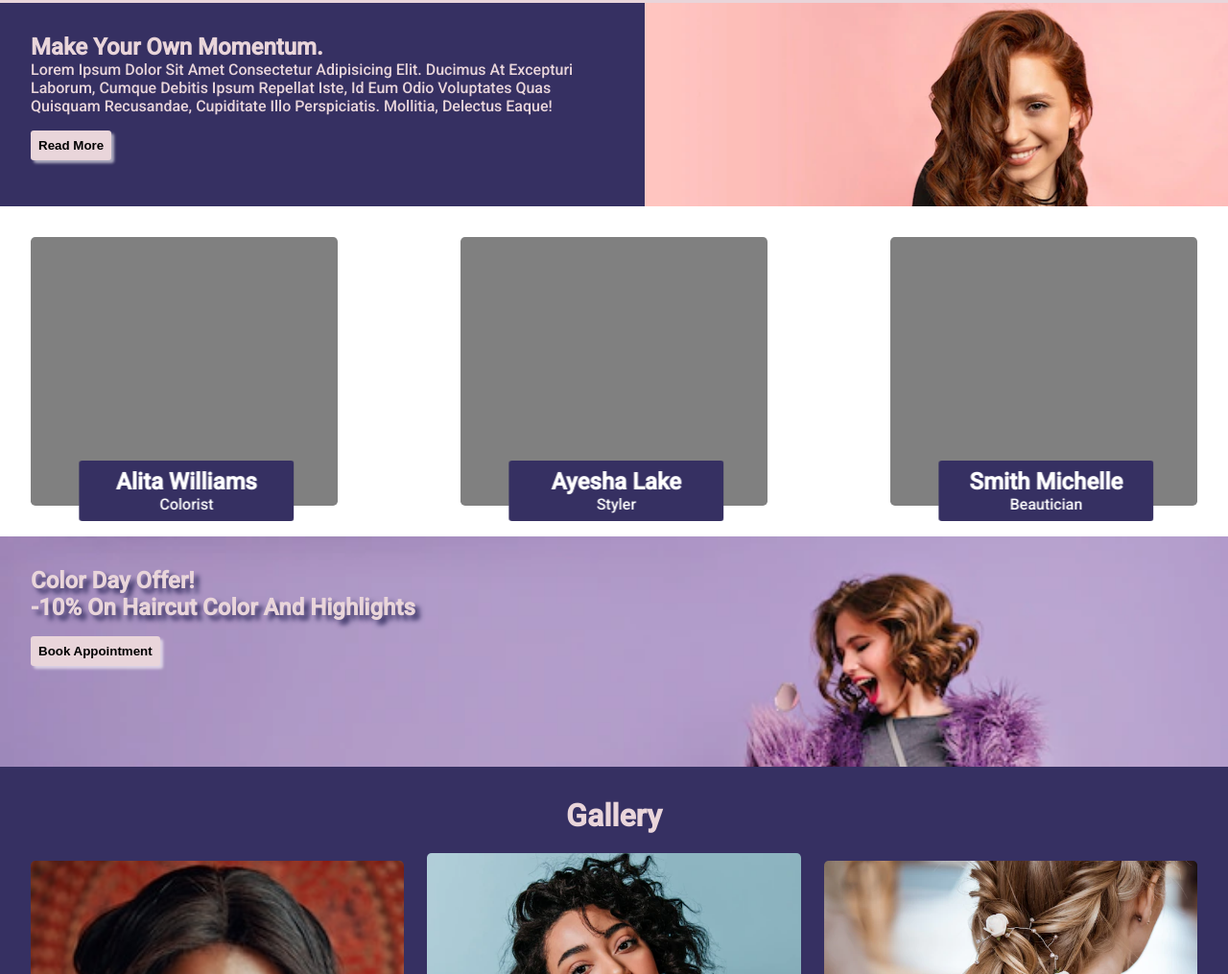
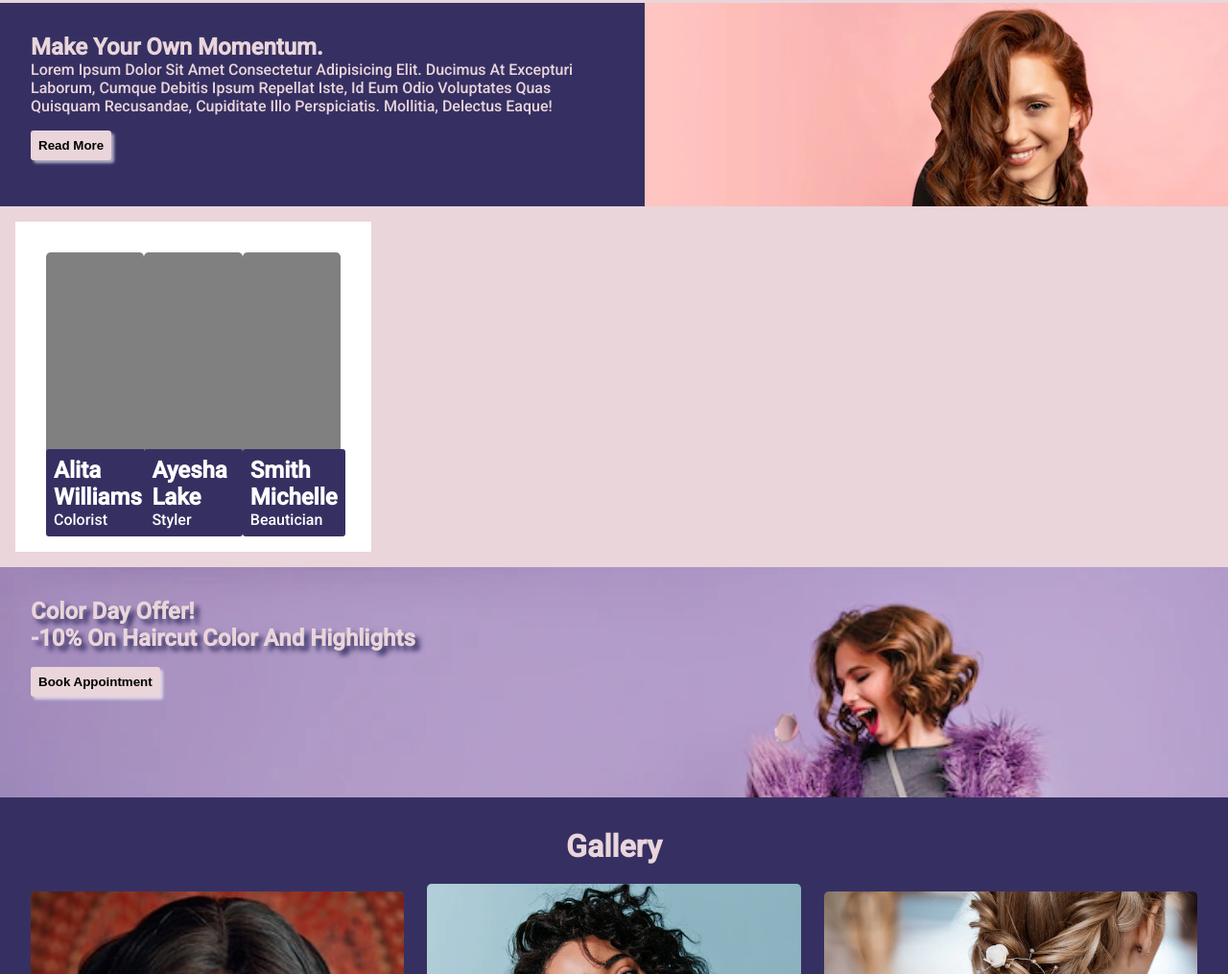
Before and after one commit to FreelancingTwin/Barb-her-Salon, a plain HTML site: page index.html in a window 1280 px wide. Shown: the part 879-1894 px from the top of the page at 96% size. Drawn offline with Linux system fonts and the light colour scheme; a script that the page names is missing.

Commit message:
Update style.css

```diff
--- a/style.css
+++ b/style.css
@@ -315,10 +315,11 @@ button:active {
 .staff{
     display: flex;
     /* flex-wrap: wrap; */
-    width: 100%;
+    width: 29%;
     background: white;
     justify-content: space-between;
     padding: 2rem;
+    margin: 1rem;
 }
 
 .staffPics{
@@ -327,6 +328,7 @@ button:active {
     background: grey;
     position: relative;
     border-radius: .3rem;
+    justify-content: center;
 }
 
 .stylist1{
@@ -350,13 +352,14 @@ button:active {
 .staffNames{
     position: absolute;
     bottom: -1rem;
-    transform: translateX(22.5%);
+/*     transform: translateX(22.5%); */
     background: #363062;
     backdrop-filter: blur(5px);
     color: white;
-    text-align: center;
+/*     text-align: center; */
     border-radius: .2rem;
-    width: 70%;
+/*     width: 70%; */
+    width: auto;
     padding: .5rem;
 
 }
```
